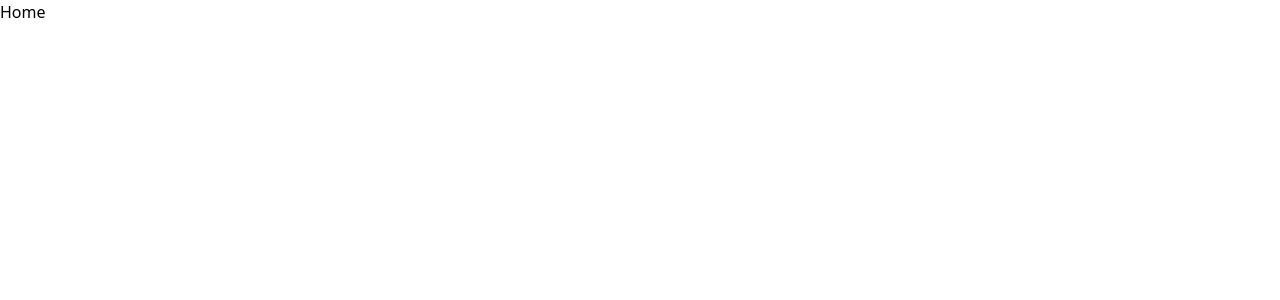
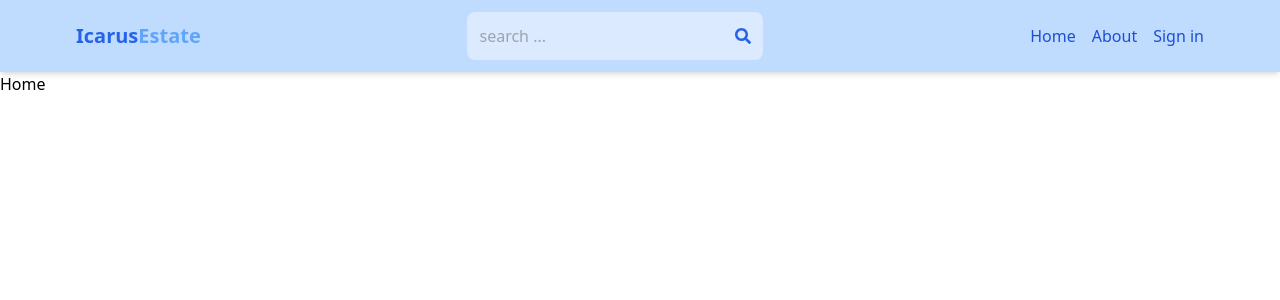
Before and after one commit to Icarz/icarus_estate, a React (Vite) app in the folder client/: page / in a window 1280 px wide. Shown: the top 300 px of the page. Built offline with nearby package versions, Linux system fonts and the light colour scheme.

Commit message:
header_si done

```diff
--- a/client/package.json
+++ b/client/package.json
@@ -12,6 +12,7 @@
   "dependencies": {
     "react": "^18.3.1",
     "react-dom": "^18.3.1",
+    "react-icons": "^5.3.0",
     "react-router-dom": "^6.27.0"
   },
   "devDependencies": {
--- a/client/src/App.jsx
+++ b/client/src/App.jsx
@@ -4,10 +4,12 @@
 import About from "./pages/About";
 import Profile from "./pages/Profile";
 import SignUp from "./pages/SignUp";
+import Header from "./components/Header";
 
 const App = () => {
   return (
     <BrowserRouter>
+      <Header />
       <Routes>
         <Route path="/" element={<Home />} />
         <Route path="/sign_in" element={<SignIn />} />
--- /dev/null
+++ b/client/src/components/Header.jsx
@@ -0,0 +1,41 @@
+import { FaSearch } from "react-icons/fa";
+import { Link } from "react-router-dom";
+const Header = () => {
+  return (
+    <header className="bg-blue-200 shadow-md">
+      <div className="flex justify-between items-center max-w-6xl mx-auto p-3">
+        <h1 className="font-bold text-sm sm:text-xl flex flex-wrap">
+          <span className="text-blue-600">Icarus</span>
+          <span className="text-blue-400">Estate</span>
+        </h1>
+        <form className="bg-blue-100 p-3 rounded-lg flex items-center  ">
+          <input
+            className="bg-transparent focus:outline-none w-24 sm:w-64"
+            type="text"
+            placeholder="search ..."
+          />
+          <FaSearch className="text-blue-600" />
+        </form>
+        <ul className="flex gap-4">
+          <Link to={"/"}>
+            <li className="hidden sm:inline text-blue-700 hover:underline">
+              Home
+            </li>
+          </Link>
+          <Link to={"/About"}>
+            <li className="hidden sm:inline text-blue-700 hover:underline">
+              About
+            </li>
+          </Link>
+          <Link to={"/sign_in"}>
+            <li className="hidden sm:inline text-blue-700 hover:underline">
+              Sign in
+            </li>
+          </Link>
+        </ul>
+      </div>
+    </header>
+  );
+};
+
+export default Header;
```
Also changed, not shown: 1 other file (tests, documents, lock files or other folders).
